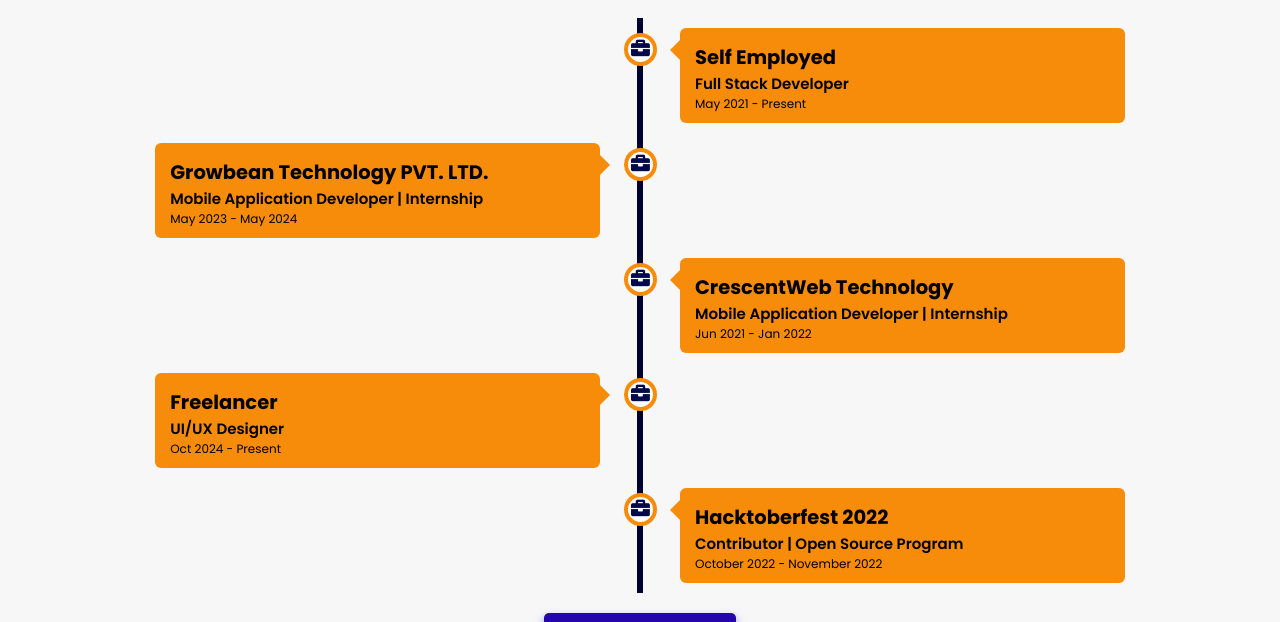
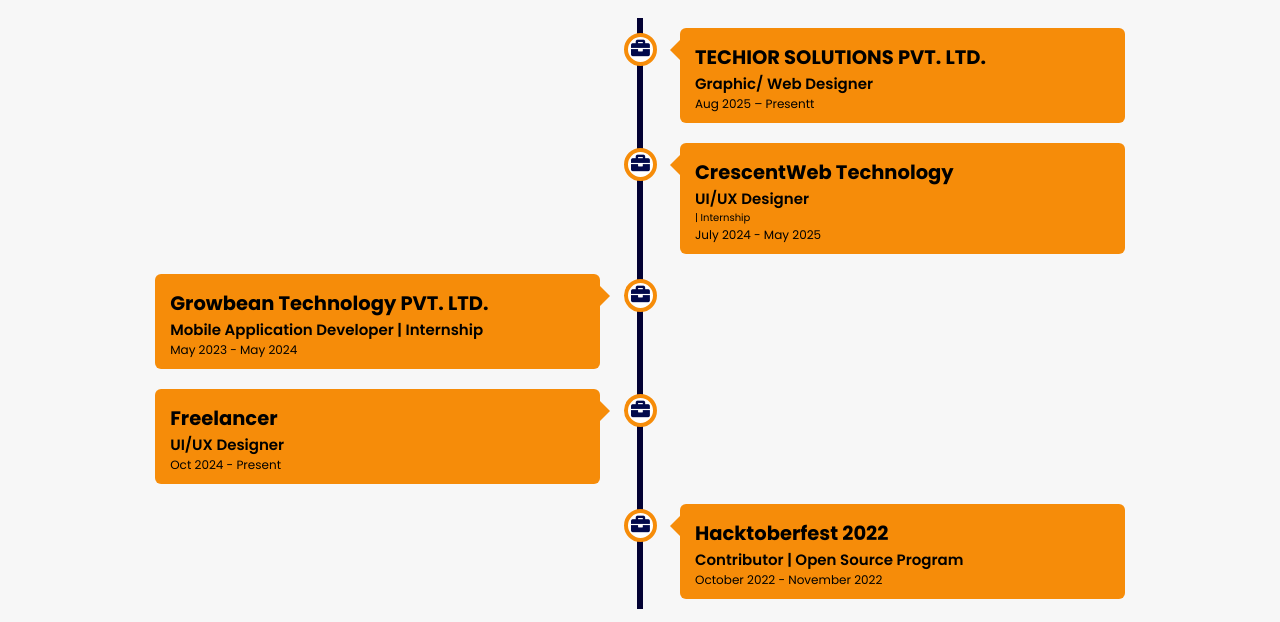
Before and after one commit to Shivbkote/S.K.Portfolio, a plain HTML site: page experience/index.html in a window 1280 px wide. Shown: the part 148-770 px from the top of the page. Drawn offline with nearby package versions, Linux system fonts and the light colour scheme; a small style sheet from the web is missing.

Commit message:
Update index.html

```diff
--- a/experience/index.html
+++ b/experience/index.html
@@ -59,11 +59,24 @@
     <div class="container right">
       <div class="content">
         <div class="tag">
-          <h2>Self Employed</h2>
+          <h2>TECHIOR SOLUTIONS PVT. LTD.</h2>
         </div>
         <div class="desc">
-            <h3>Full Stack Developer</h3>
-            <p>May 2021 - present</p>
+            <h3>Graphic/ Web Designer</h3>
+            <p>Aug 2025 – Presentt</p>
+        </div>
+      </div>
+    </div>
+
+        <div class="container right">
+      <div class="content">
+        <div class="tag">
+          <h2>CrescentWeb Technology </h2>
+          <!-- /CRESCENTWEB TECHNOLOGY  -->
+        </div>
+        <div class="desc">
+            <h3>UI/UX Designer</h3>                                                                                                                                                | Internship</h3>
+            <p>July 2024 - May 2025</p>
         </div>
       </div>
     </div>
@@ -83,18 +96,7 @@
 
 
 
-    <div class="container right">
-      <div class="content">
-        <div class="tag">
-          <h2>CrescentWeb Technology </h2>
-          <!-- /CRESCENTWEB TECHNOLOGY  -->
-        </div>
-        <div class="desc">
-            <h3>Mobile Application Developer | Internship</h3>
-            <p>Jun 2021 - Jan 2022</p>
-        </div>
-      </div>
-    </div>
+
 
     <div class="container left">
       <div class="content">
```
